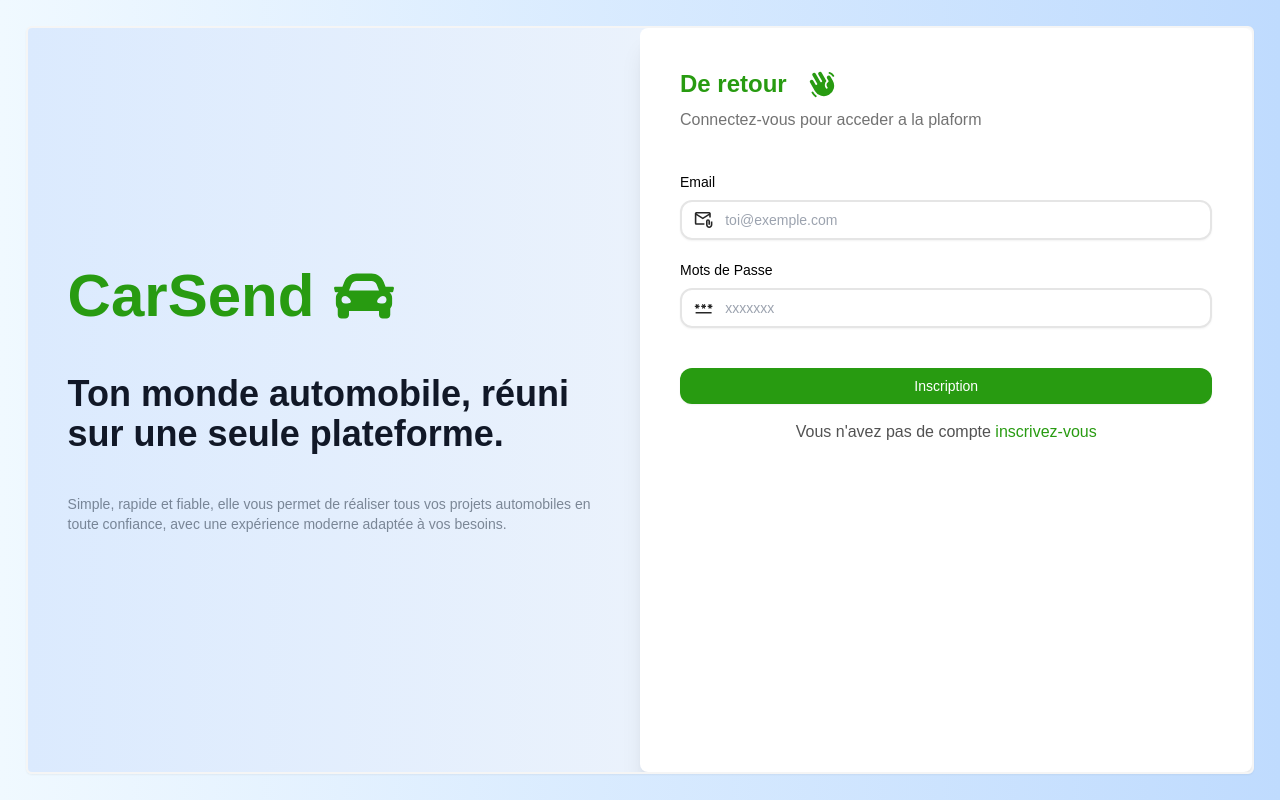
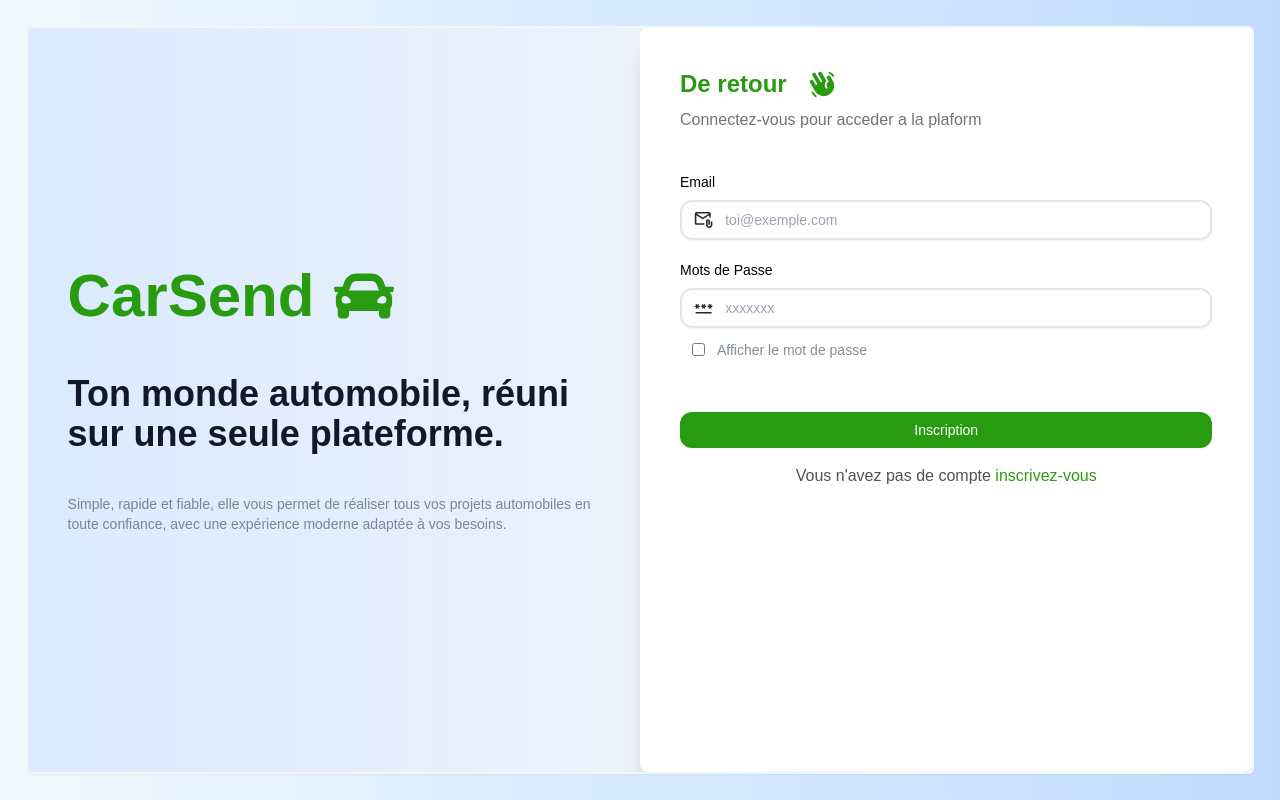
Before and after one commit to Kirama97/carsend_firebase, a React (Vite) app: page /connexion in a window 1280 px wide. Built offline with nearby package versions, Linux system fonts and the light colour scheme.

Commit message:
show password

```diff
--- a/src/pages/auth/Login.jsx
+++ b/src/pages/auth/Login.jsx
@@ -13,6 +13,10 @@
 
 
 const Login = () => {
+
+
+const [showPassword, setShowPassword] = useState(false);
+
   return (
 
          <div className="w-screen h-[100vh] p-[2%] bg-gradient-to-r from-sky-50 to-blue-200">
@@ -79,11 +83,24 @@
 
                                       <input
                                       className="py-2 text-sm px-3 w-full focus:outline-none"
-                                      type="password"
+                                      type={showPassword ? "text" : "password"}
                                       placeholder="xxxxxxx"
                                       />
                                    </div>
                              </div>
+                              <div className="flex items-center w-full gap-3 my-3 ml-3">
+                                        <input
+                                        type="checkbox"
+                                        onClick={() => setShowPassword(!showPassword)}
+                                         />
+                                      <p
+
+                                       className="text-sm text-pColor cursor-pointer  select-none"
+                                       >
+                                       {showPassword ? "Masquer le mot de passe" : "Afficher le mot de passe"}
+                                       </p>
+
+                              </div>
                            <button className="w-full text-sm text-white py-2 mt-10 text-center bg-primary rounded-xl shadow-sm transition-all duration-200 hover:bg-textHover ">
                               Inscription
                            </button>
--- a/src/pages/auth/Register.jsx
+++ b/src/pages/auth/Register.jsx
@@ -36,6 +36,12 @@
    if(!prenom || !nom || !email || !password || !confirmPassword) {
       setLoading(false);
       toast.error('Veuillez remplir tous les champs');
+      return;
+   }
+
+   if(password.length <= 5){
+      setLoading(false);
+      toast.error("Au minimum 6 caractéres pour le mots de passe");
       return;
    }
 
@@ -188,7 +194,7 @@
                                           <input
                                           id="password"
                                           className="py-2 text-sm px-3 w-full focus:outline-none"
-                                          type="password"
+                                          type={showPassword ? "text" : "password"}
                                           placeholder="xxxxxxx"
                                           value={password}
                                           onChange={(e) => setPassword(e.target.value)}
@@ -205,7 +211,7 @@
                                           <input
                                           id="confirmpassword"
                                           className="py-2 text-sm px-3 w-full focus:outline-none"
-                                          type="password"
+                                          type={showPassword ? "text" : "password"}
                                           placeholder="xxxxxx"
                                              value={confirmPassword}
                                           onChange={(e) => setConfirmPassword(e.target.value)}
@@ -216,12 +222,18 @@
 
                               </div>
 
-                              <div className="flex items-center gap-3 my-3 ml-3">
+                              <div className="flex items-center w-full gap-3 my-3 ml-3">
                                         <input
                                         type="checkbox"
-                                        name="showpassword"
+                                        onClick={() => setShowPassword(!showPassword)}
                                          />
-                                         <p className="text-sm text-pColor">voire le mots de passe</p>
+                                      <p
+
+                                       className="text-sm text-pColor cursor-pointer  select-none"
+                                       >
+                                       {showPassword ? "Masquer le mot de passe" : "Afficher le mot de passe"}
+                                       </p>
+
                                  </div>
                            </div>
 
```
